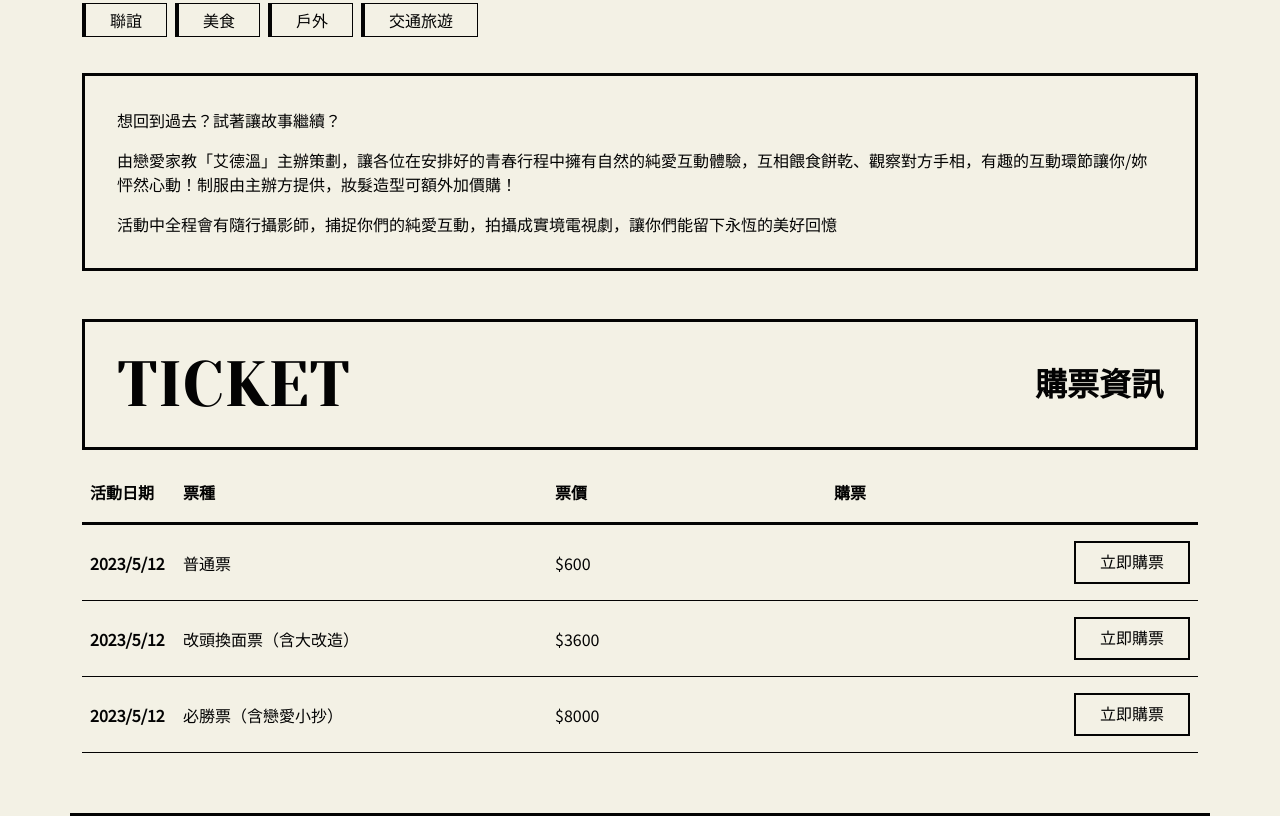
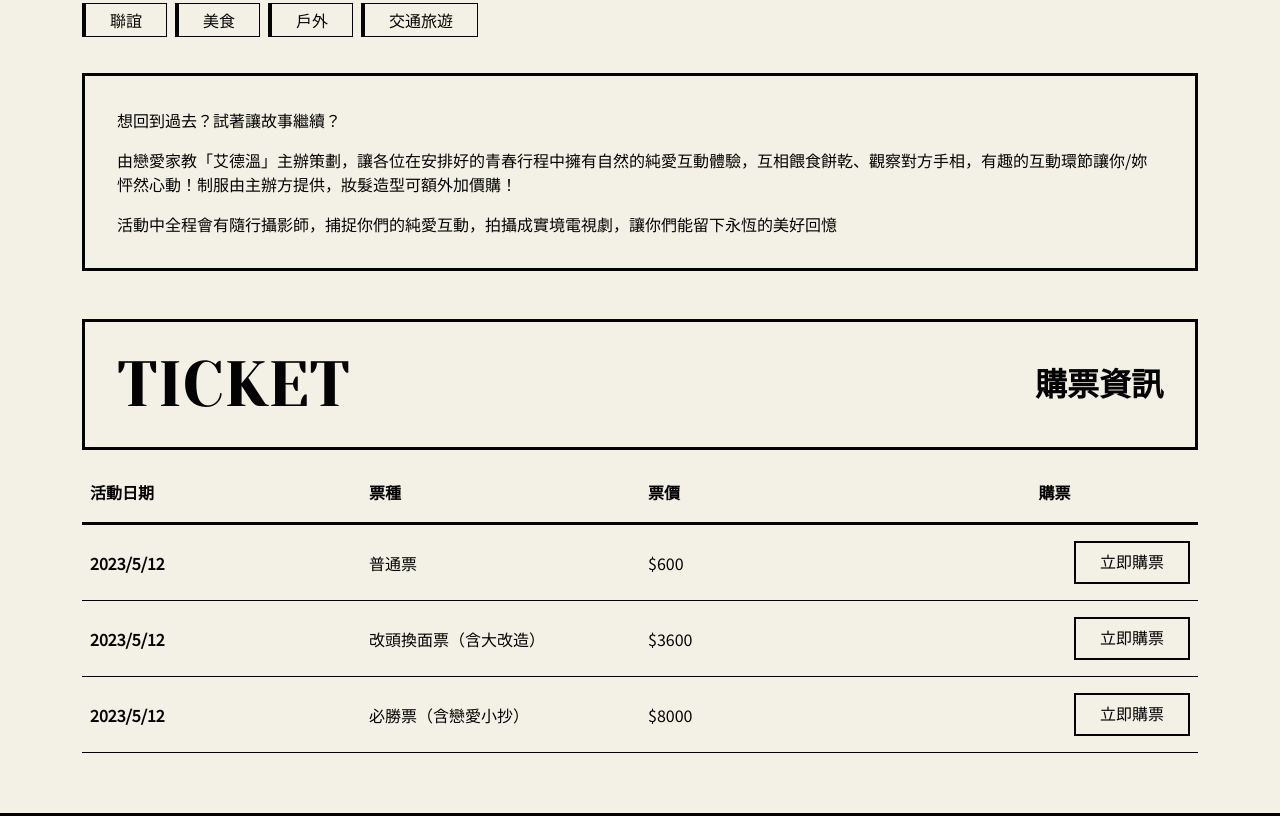
Before and after one commit to gp355d/2023-weblayout-week6, a website built with Vite: page pages/activity.html in a window 1280 px wide. Shown: the part 825-1641 px from the top of the page. Built offline with nearby package versions, Linux system fonts and the light colour scheme.

Commit message:
依照建議事項修正-單一活動頁

```diff
--- a/pages/activity.html
+++ b/pages/activity.html
@@ -25,11 +25,11 @@
             </div>
               <div class="flex-grow-1 date d-flex flex-md-column flex-row align-items-center justify-content-between border border-3 border-dark position-relative">
                 <div class="d-flex flex-column align-items-center">
-                  <h2 class="text-center">
+                  <p class="text-center">
                     MAY
                     <br>
                     19
-                  </h2>
+                  </p>
                 </div>
                 <div class="time d-flex flex-column justify-content-center align-items-center">
                   <p class="mb-0 lh-1 fs-lg-4">12:00</p>
@@ -65,7 +65,8 @@
         </p>
       </div>
       </div>
-      <div class="order container border-bottom border-3 border-primary pb-md-14 pb-13">
+      <div class="order border-bottom border-3 border-primary pb-md-14 pb-13">
+        <div class="container">
         <h2 class="d-flex justify-content-between align-items-center border border-primary border-3 mb-md-5 py-9 px-10">
           <span class="fs-md-1 fs-5">TICKET</span>
           <span class="fs-md-4 fs-8 noto-tc-serif fw-bold">購票資訊</span>
@@ -73,10 +74,10 @@
         <table class="table mb-0 activity">
           <thead>
             <tr>
-              <th scope="col" class="col-3 col-md-1 fs-8">活動日期</th>
-              <th scope="col" class="col-5 col-md-4 fs-8">票種</th>
-              <th scope="col" class="col-1 col-md-3 fs-8">票價</th>
-              <th scope="col" class="col-3 col-md-4 fs-8">購票</th>
+              <th width="25%" scope="col" class="fs-8">活動日期</th>
+              <th width="25%" scope="col" class="fs-8">票種</th>
+              <th width="35%" scope="col" class="fs-8">票價</th>
+              <th scope="col" class="fs-8">購票</th>
             </tr>
           </thead>
           <tbody class="noto-tc-sans align-middle">
@@ -109,6 +110,7 @@
             </tr>
           </tbody>
         </table>
+        </div>
       </div>
         <%- include('./layout/footer'); -%>
 
```
